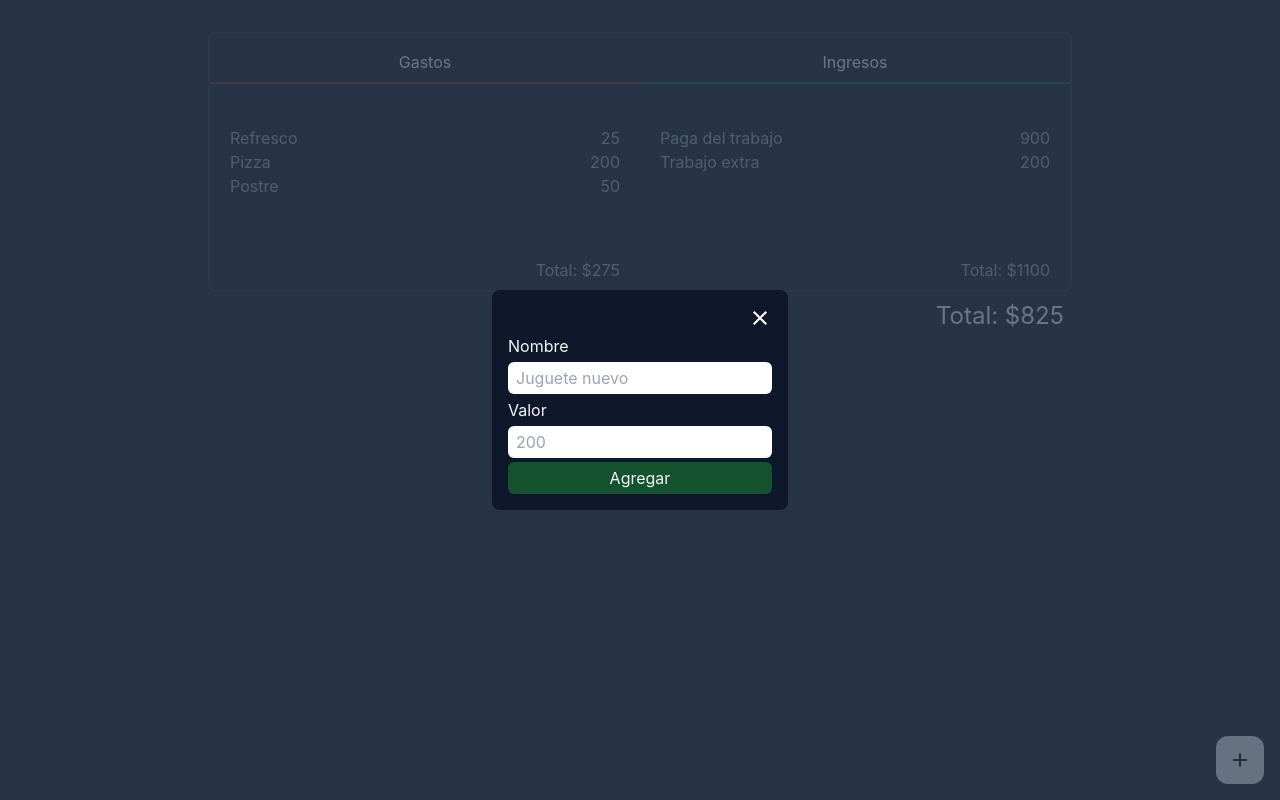
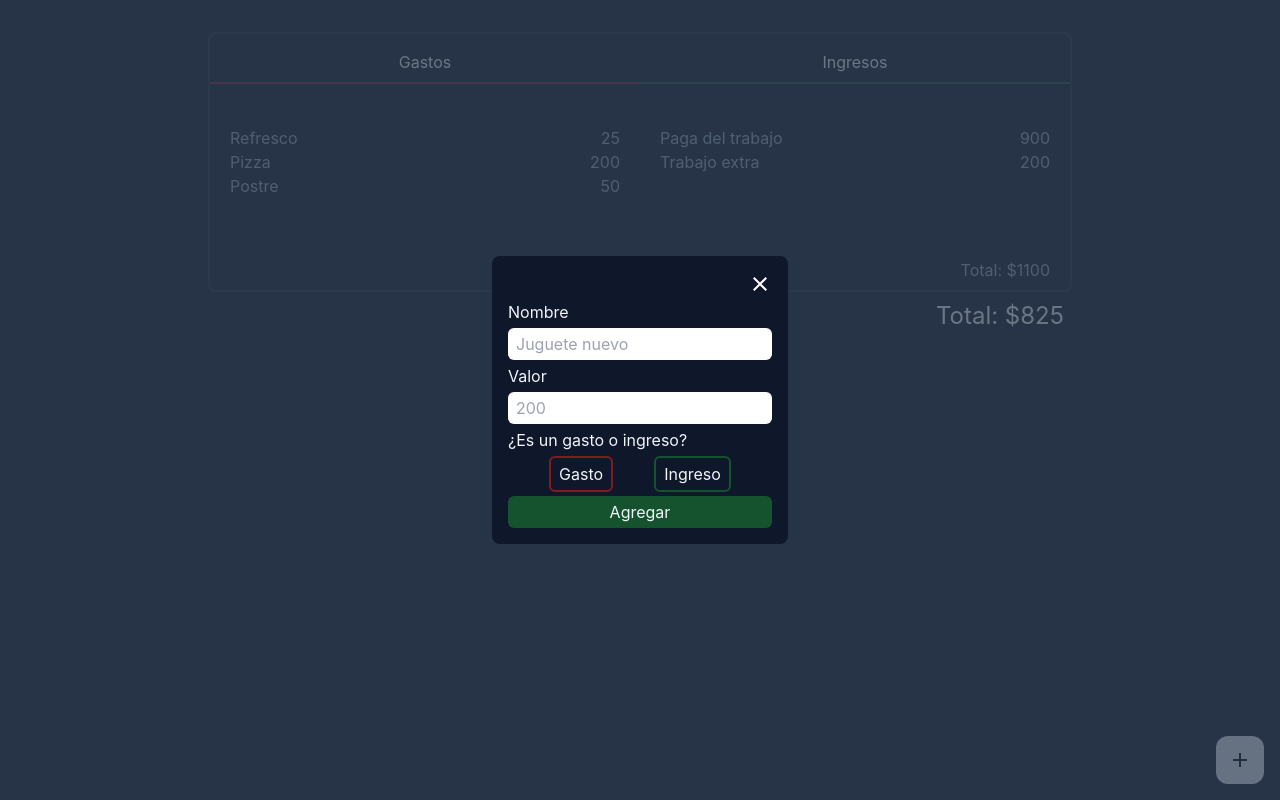
Before and after one commit to Darito97/finance, a React (Vite) app: page / in a window 1280 px wide. Both pictures are taken after a click on the button "Agregar gasto". Built offline with nearby package versions, Linux system fonts and the light colour scheme.

Commit message:
Agregado de tipo de valor en formulario con botones

```diff
--- a/src/App.tsx
+++ b/src/App.tsx
@@ -72,6 +72,10 @@ function App() {
           action={""}
           changeShowForm={() => changeShowForm()}
           showNotification={(message: string) => showNot(message)}
+          addNewCostOrIncome={(
+            newCostOrIncome: typeOfCostOrIncome,
+            type: string
+          ) => addNewCostOrIncome(newCostOrIncome, type)}
         />
       ) : (
         ""
--- a/src/components/Form.tsx
+++ b/src/components/Form.tsx
@@ -3,35 +3,17 @@ import { motion } from "framer-motion";
 
 function Form(props: {
   type: string;
-  action: any;
+  addNewCostOrIncome: any;
   changeShowForm: any;
   showNotification: any;
 }) {
-  const { type, action, changeShowForm } = props;
+  const { type, addNewCostOrIncome, changeShowForm } = props;
   const [inputTitle, setInputTitle] = useState("");
   const [inputTitleError, setInputTitleError] = useState(false);
   const [inputValue, setInputValue] = useState("");
   const [inputValueError, setInputValueError] = useState(false);
-
-  function submitForm(e: any) {
-    e.preventDefault();
-    if (inputTitle === "" || inputValue === "") {
-      if (inputTitle === "") {
-        props.showNotification("Ingresa un titulo");
-        setInputTitleError(true);
-      }
-      if (inputValue === "") {
-        props.showNotification("Ingresa el valor");
-        setInputValueError(true);
-      }
-    } else {
-      console.log(inputTitle, inputValue);
-    }
-  }
-  function closeForm(e: any) {
-    e.preventDefault();
-    changeShowForm();
-  }
+  const [typeOfValue, setTypeOfValue] = useState("");
+  const [typeOfValueError, setTypeOfValueError] = useState(false);
   const Close_Icon = () => (
     <svg
       xmlns="http://www.w3.org/2000/svg"
@@ -44,15 +26,42 @@ function Form(props: {
       <path d="M19 6.41L17.59 5 12 10.59 6.41 5 5 6.41 10.59 12 5 17.59 6.41 19 12 13.41 17.59 19 19 17.59 13.41 12 19 6.41z" />
     </svg>
   );
+  function submitForm(e: any) {
+    e.preventDefault();
+    if (inputTitle === "" || inputValue === "" || typeOfValue === "") {
+      if (inputTitle === "") {
+        props.showNotification("Ingresa un titulo");
+        setInputTitleError(true);
+      }
+      if (inputValue === "") {
+        props.showNotification("Ingresa el valor");
+        setInputValueError(true);
+      }
+      if (typeOfValue === "") {
+        setTypeOfValueError(true);
+      }
+    } else {
+      let newCostOrIncome = {
+        title: inputTitle,
+        value: inputValue,
+      };
+      addNewCostOrIncome(newCostOrIncome, typeOfValue);
+    }
+  }
+  function closeForm(e: any) {
+    e.preventDefault();
+    changeShowForm();
+  }
   useEffect(() => {
-    console.log(inputTitle);
     setInputTitleError(false);
   }, [inputTitle]);
 
   useEffect(() => {
-    console.log(inputValue);
     setInputValueError(false);
   }, [inputValue]);
+  useEffect(() => {
+    setTypeOfValueError(false);
+  }, [typeOfValue]);
 
   return (
     <form
@@ -102,6 +111,51 @@ function Form(props: {
         ) : (
           ""
         )}
+        <p>¿Es un gasto o ingreso?</p>
+        <div className="flex items-center justify-evenly">
+          <button
+            className={
+              typeOfValue === "cost"
+                ? "py-1 px-2 border-2 border-red-900 rounded-md bg-red-900"
+                : "py-1 px-2 border-2 border-red-900 rounded-md"
+            }
+            onClick={(e) => {
+              e.preventDefault();
+              if (typeOfValue !== "cost") {
+                setTypeOfValue("cost");
+              } else {
+                setTypeOfValue("");
+              }
+            }}
+          >
+            Gasto
+          </button>
+          <button
+            className={
+              typeOfValue === "income"
+                ? "py-1 px-2 border-2 border-green-900 rounded-md bg-green-900"
+                : "py-1 px-2 border-2 border-green-900 rounded-md"
+            }
+            onClick={(e) => {
+              e.preventDefault();
+              if (typeOfValue !== "income") {
+                setTypeOfValue("income");
+              } else {
+                setTypeOfValue("");
+              }
+            }}
+          >
+            Ingreso
+          </button>
+        </div>
+
+        {typeOfValueError ? (
+          <motion.p animate={{ x: [0, 10, 0, 10, 0] }} className="text-red-400">
+            * Ingresa un titulo en este campo
+          </motion.p>
+        ) : (
+          ""
+        )}
         <button
           className={
             type === "income"
```
